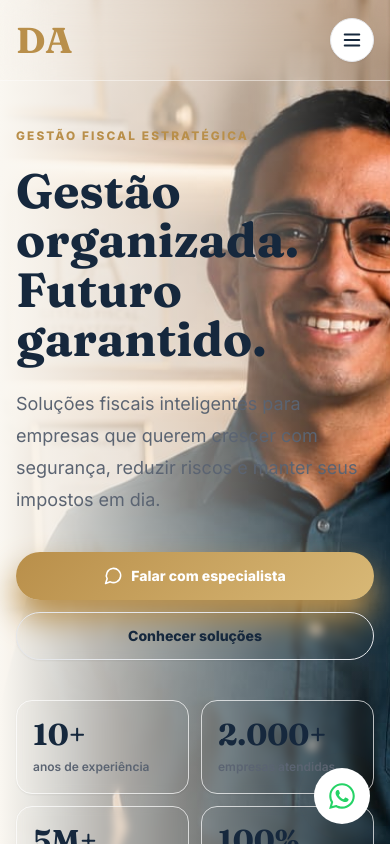
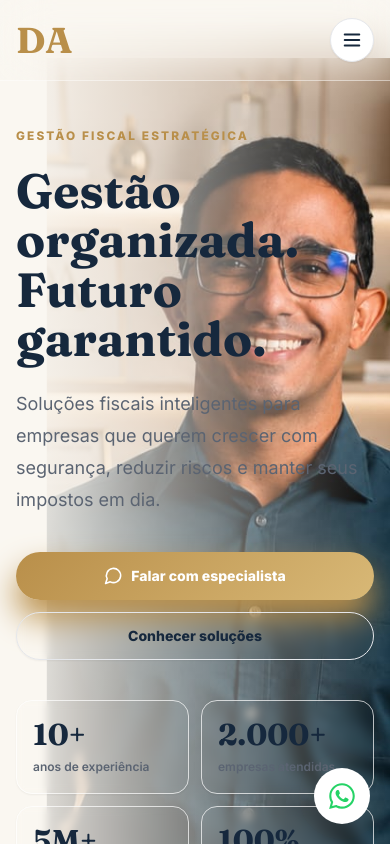
Before and after one commit to samuarchanjo-cloud/danielarchanjocontabilidade, a React (Vite) app: page / in a window 390 px wide. Shown: the top 844 px of the page. Built offline with nearby package versions, Linux system fonts and the light colour scheme.

Commit message:
Ajuste na foto da hero para versao mobile

```diff
--- a/src/components/sections/Hero.jsx
+++ b/src/components/sections/Hero.jsx
@@ -27,11 +27,11 @@ function Hero() {
   const [metricsRef, active] = useInView({ threshold: 0.25 });
 
   return (
-    <section id={hero.id} className="relative min-h-screen overflow-hidden pt-20">
+    <section id={hero.id} className="relative min-h-screen overflow-hidden bg-bg pt-20">
       <img
         src={heroImage}
         alt=""
-        className="absolute inset-0 h-full w-full object-cover object-[68%_center] md:object-center"
+        className="absolute inset-0 h-full w-full origin-right scale-[0.88] object-cover object-[74%_center] md:origin-center md:scale-100 md:object-center"
       />
       <div className="absolute inset-0 bg-gradient-to-r from-bg via-bg/78 to-bg/6 md:from-bg md:via-bg/62 md:to-transparent" />
 
```
